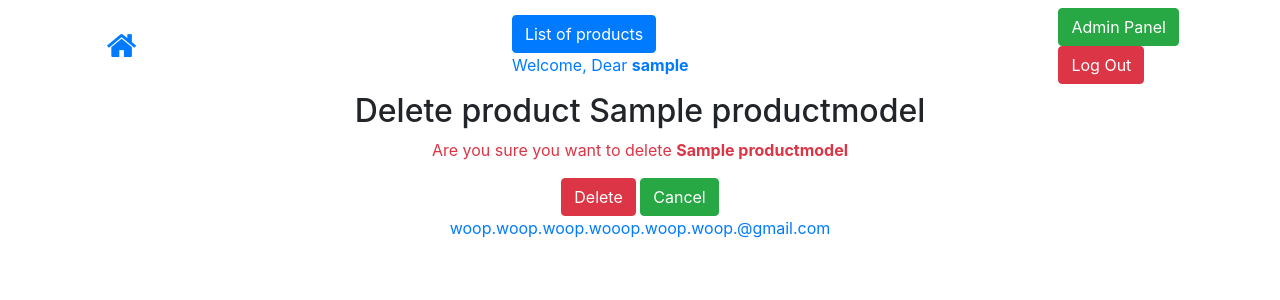
After one commit to AlexeyTernavskiy/django-example-code, a Django app: a page that uses src/templates/product/delete.html in a window 1280 px wide. The commit adds this page. Shown: the top 300 px of the page. Run offline with Django 3.2, Linux system fonts and the light colour scheme; a user stored in the database is signed in; tables that the repository leaves empty hold one stand-in row (values such as "Sample post"); some libraries are stand-ins or nearby versions.

Commit message:
Add update/delete views, urls and templates

```diff
--- a/src/apps/product/urls.py
+++ b/src/apps/product/urls.py
@@ -9,4 +9,6 @@ urlpatterns = [
     url(r'^add/$', views.ProductCreateView.as_view(), name='add'),
     url(r'^$', views.ProductsListView.as_view(), name='list'),
     url(r'^(?P<slug>[-\w]+)/$', views.ProductDetailView.as_view(), name='detail'),
+    url(r'^(?P<slug>[-\w]+)/edit/$', views.ProductUpdateView.as_view(), name='edit'),
+    url(r'^(?P<slug>[-\w]+)/delete/$', views.ProductDeleteView.as_view(), name='delete'),
 ]
--- a/src/apps/product/views.py
+++ b/src/apps/product/views.py
@@ -3,12 +3,15 @@ from __future__ import unicode_literals
 
 import re
 
+from django.contrib import messages
 from django.contrib.auth.mixins import LoginRequiredMixin
 from django.db.models import Count
 from django.shortcuts import redirect
 from django.urls import reverse
 from django.views.generic import CreateView
+from django.views.generic import DeleteView
 from django.views.generic import ListView, DetailView
+from django.views.generic import UpdateView
 from pure_pagination import PaginationMixin
 
 from src.apps.product.forms import FilterForm, ProductForm
@@ -45,7 +48,7 @@ class ProductDetailView(DetailView):
     context_object_name = 'product'
 
 
-class ProductCreateView(LoginRequiredMixin, CreateView):
+class ProductCreateUpdateMixin(LoginRequiredMixin):
     form_class = ProductForm
     template_name = 'product/form.html'
 
@@ -57,7 +60,7 @@ class ProductCreateView(LoginRequiredMixin, CreateView):
     def post(self, request, *args, **kwargs):
         request.POST = request.POST.copy()
         request.POST['name'] = request.POST['name'].capitalize()
-        return super(ProductCreateView, self).post(request, *args, **kwargs)
+        return super(ProductCreateUpdateMixin, self).post(request, *args, **kwargs)
 
     def form_valid(self, form):
         form = form.save(commit=False)
@@ -66,4 +69,34 @@ class ProductCreateView(LoginRequiredMixin, CreateView):
         form.description = form.description.capitalize()
         form.slug = re.sub("^\s+|\n|\r|\s+$", '', form.name.lower()).replace(' ', '-')
         form.save()
+
         return redirect(self.get_success_url(slug=form.slug))
+
+
+class ProductCreateView(ProductCreateUpdateMixin, CreateView):
+    def get_success_url(self, **kwargs):
+        messages.add_message(self.request, messages.INFO,
+                             'Product {} successfully added'.format(self.request.POST['name']))
+        return super(ProductCreateView, self).get_success_url(**kwargs)
+
+
+class ProductUpdateView(ProductCreateUpdateMixin, UpdateView):
+    model = ProductModel
+    context_object_name = 'product'
+
+    def get_success_url(self, **kwargs):
+        messages.add_message(self.request, messages.INFO,
+                             'Product {} successfully changed'.format(self.object.name))
+        return super(ProductUpdateView, self).get_success_url(**kwargs)
+
+
+class ProductDeleteView(LoginRequiredMixin, DeleteView):
+    model = ProductModel
+    context_object_name = 'product'
+    template_name = 'product/delete.html'
+    success_url = '/products/'
+
+    def get_success_url(self, **kwargs):
+        messages.add_message(self.request, messages.INFO,
+                             'Product {} successfully deleted'.format(self.object.name))
+        return super(ProductDeleteView, self).get_success_url()
--- /dev/null
+++ b/src/templates/product/delete.html
@@ -0,0 +1,28 @@
+{% extends 'base.html' %}
+{% load i18n %}
+{% block title %}
+    {% trans 'Delete product' %} - {{ product.name }}
+{% endblock %}
+{% block content %}
+    <article class="p-a-1">
+        <header>
+            <h2 class="text-md-center">{% trans 'Delete product' %} {{ product.name }}</h2>
+        </header>
+        {% if form.errors %}
+            {% for error in form.non_field_errors %}
+                <div class="alert alert-warning" role="alert">
+                    <strong>{{ error|escape }}</strong>
+                </div>
+            {% endfor %}
+        {% endif %}
+        <p class="text-danger text-md-center">
+            {% trans 'Are you sure you want to delete' %} <strong>{{ product.name }}</strong>
+        </p>
+        <form action="" method="post" class="text-md-center">
+            {% csrf_token %}
+            <button class="btn btn-danger" type="submit">{% trans 'Delete' %}</button>
+            <a href="{% url 'products:detail' product.slug %}"
+               class="btn btn-success">{% trans 'Cancel' %}</a>
+        </form>
+    </article>
+{% endblock %}
--- a/src/templates/product/form.html
+++ b/src/templates/product/form.html
@@ -9,7 +9,7 @@
 {% endblock %}
 {% block content %}
     <article class="p-a-1">
-        <header>
+        <header class="m-b-3">
             <h2 class="text-md-center">
                 {% if not product %}
                     {% trans 'Add new Product' %}
@@ -25,7 +25,7 @@
                 </div>
             {% endfor %}
         {% endif %}
-        <form class="col-xs-4 m-b-1" action="" method="post">
+        <form class="col-md-4 col-md-offset-4 m-b-1" method="post">
             {% csrf_token %}
             {% for field in form %}
                 <fieldset class="form-group {% if field.errors %}has-danger{% endif %}">
```
